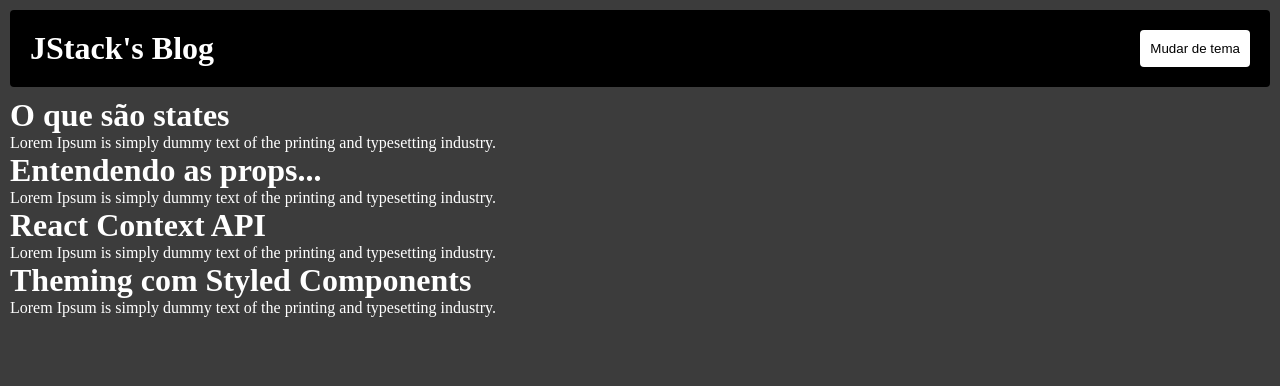
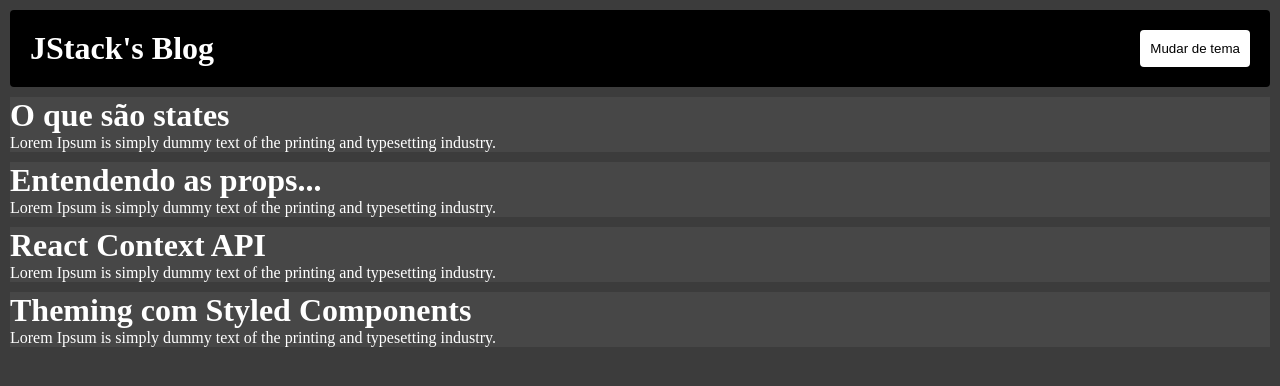
Before and after one commit to cauealb/full-stack, a React app in the folder React/: page / in a window 1280 px wide. Shown: the top 386 px of the page. Built offline with nearby package versions, Linux system fonts and the light colour scheme.

Commit message:
Estilizando Lista

```diff
--- a/React/src/components/ListPost/Post/index.jsx
+++ b/React/src/components/ListPost/Post/index.jsx
@@ -3,9 +3,9 @@ import Container from './style.js'
 
 export default function Post({ title, description }) {
     return (
-        <>
+        <Container>
             <h1>{title}</h1>
             <span>{description}</span>
-        </>
+        </Container>
     )
 }
--- a/React/src/components/ListPost/Post/style.js
+++ b/React/src/components/ListPost/Post/style.js
@@ -1,5 +1,5 @@
 import styled from "styled-components";
 
 export default styled.div`
-    margin: 10px;
+    background-color:rgb(71, 71, 71);
 `;
--- a/React/src/components/ListPost/style.js
+++ b/React/src/components/ListPost/style.js
@@ -1,5 +1,7 @@
 import styled from "styled-components";
 
 export default styled.div`
-    margin: 10px
+    display: grid;
+    gap: 10px;
+    margin: 10px;
 `
```
